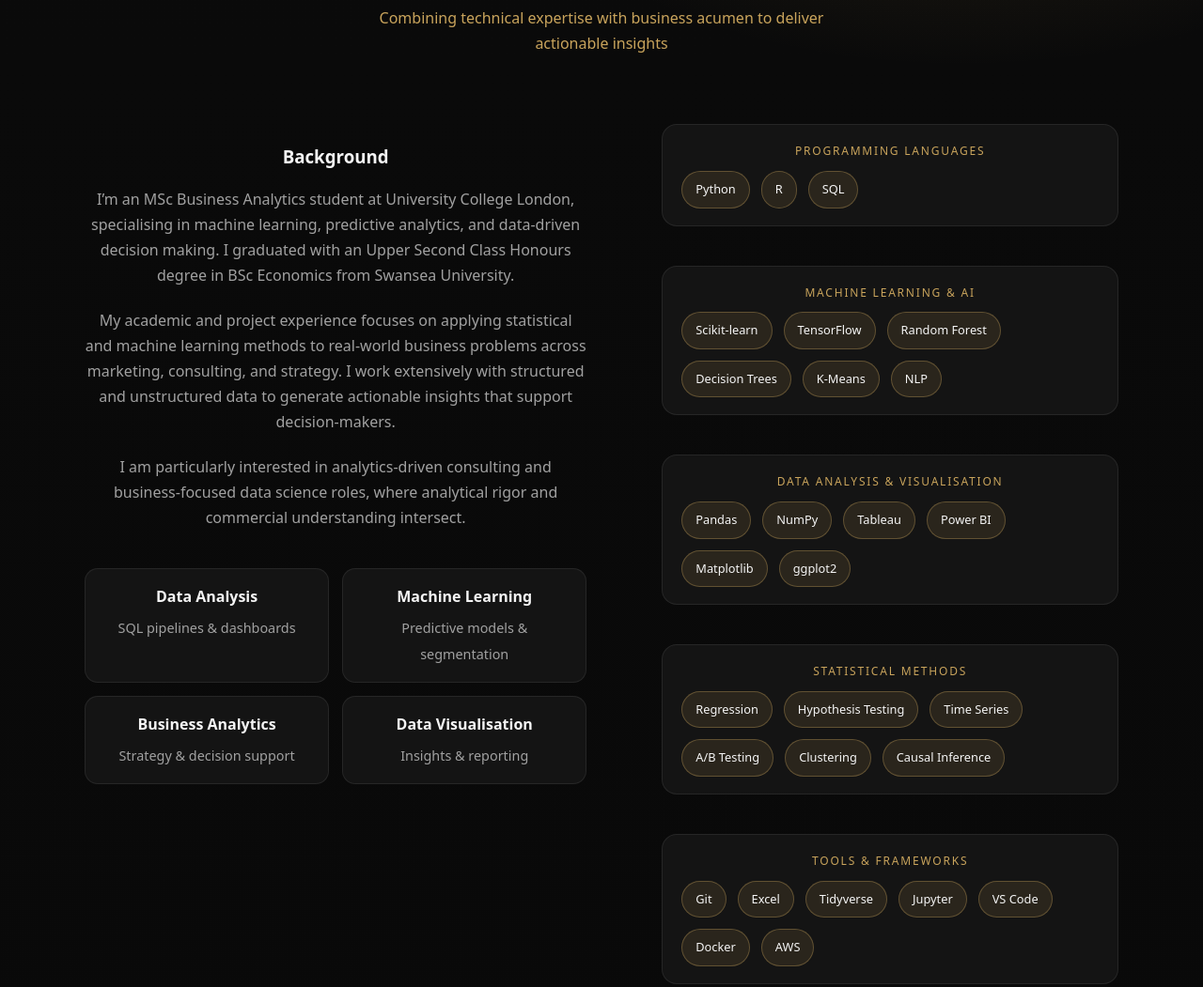
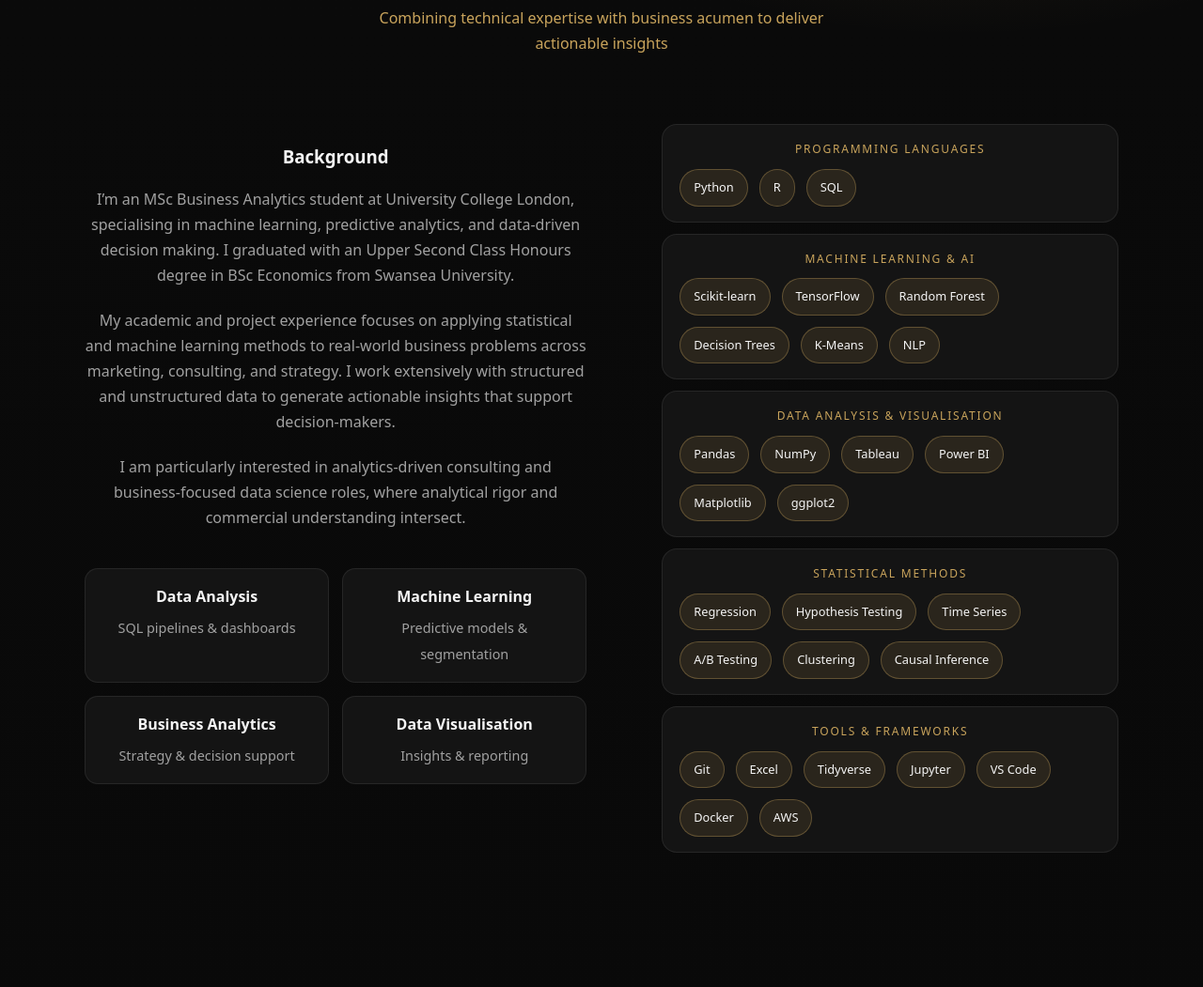
Before and after one commit to SalmanKhalid-hub/SalmanKhalid, a plain HTML site: page index.html in a window 1280 px wide. Shown: the part 1120-2171 px from the top of the page at 94% size. Drawn offline with Linux system fonts and the light colour scheme.

Commit message:
Update index.html

```diff
--- a/index.html
+++ b/index.html
@@ -296,14 +296,14 @@
 
 .about-skills {
   display: grid;
-  gap: 18px;
+  gap: 12px;
 }
 
 .skill-box {
   background: var(--card);
   border: 1px solid var(--border);
   border-radius: 16px;
-  padding: 18px 20px;
+  padding: 16px 18px;
 }
 
 .skill-heading {
@@ -349,9 +349,6 @@
   transform: scale(1.08);
   background: rgba(201, 164, 92, 0.22);
   box-shadow: 0 8px 20px rgba(201, 164, 92, 0.25);
-}
-.skill-box {
-  margin-bottom: 24px;
 }
 
 /* ABOUT HEADER ALIGNMENT */
@@ -577,7 +574,7 @@
       <div class="landing-inner">
 
         <div>
-          <div class="label">Welcome</div>
+          <div class="label">Welcome to my portfolio</div>
           <h1>Salman Khalid</h1>
 
           <p class="landing-subtitle">
```
